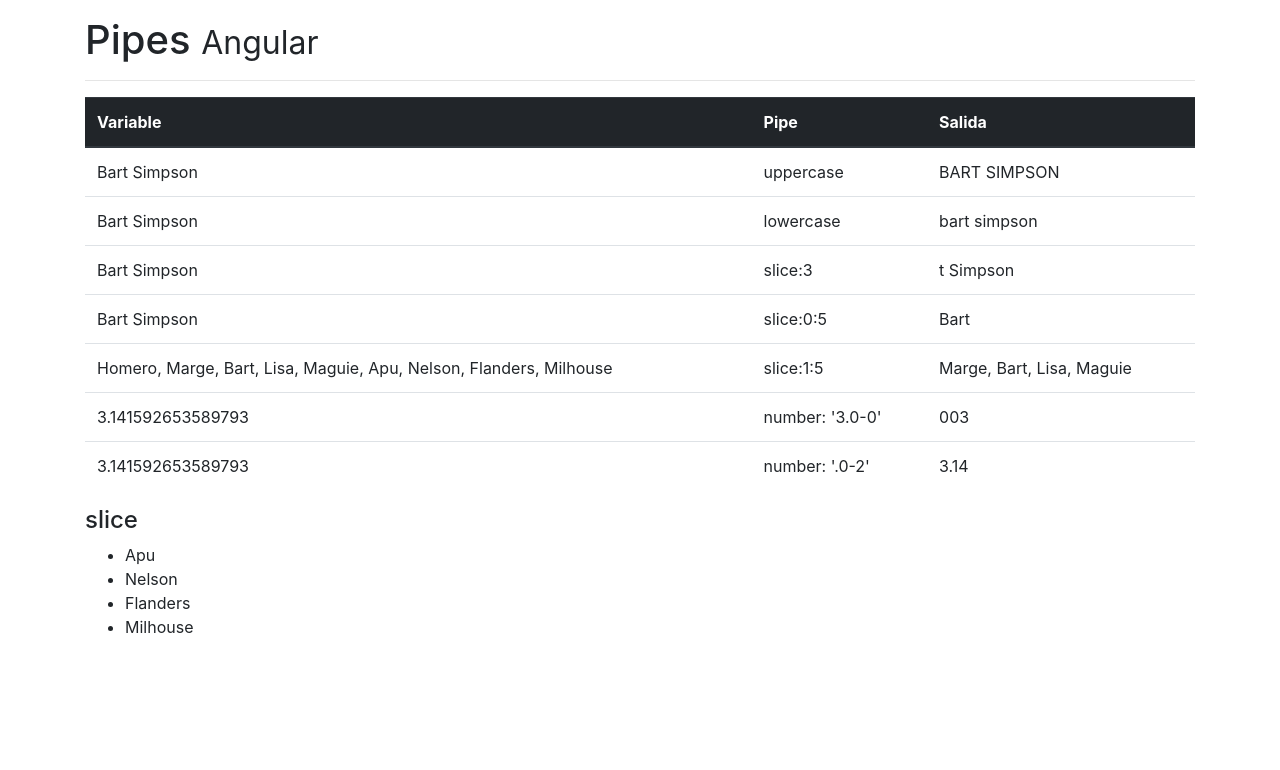
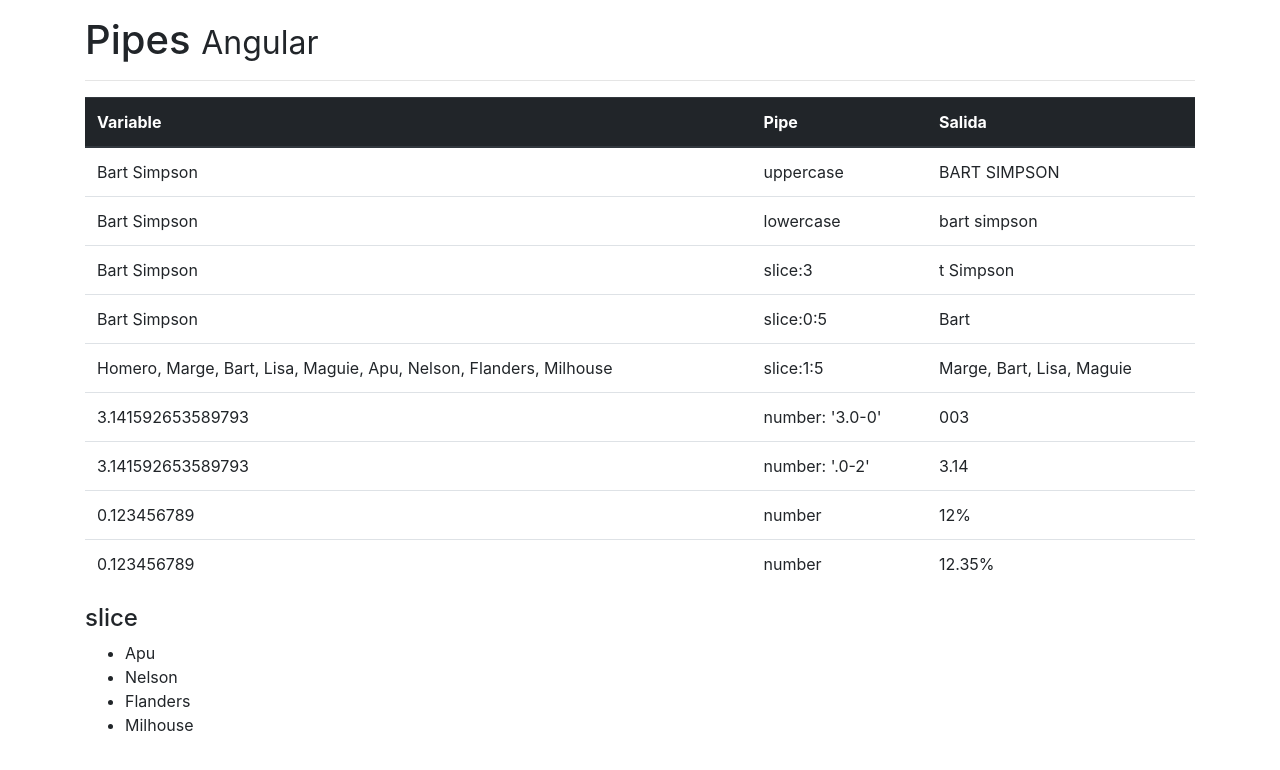
Before and after one commit to AxMar1221/pipes, an Angular app: page / in a window 1280 px wide. Shown: the top 770 px of the page. Built offline with nearby package versions, Linux system fonts and the light colour scheme.

Commit message:
porcentaje

```diff
--- a/src/app/app.component.html
+++ b/src/app/app.component.html
@@ -47,6 +47,16 @@
           <td> number: '.0-2' </td>
           <td>{{ PI | number:'.0-2' }}</td>
         </tr>
+        <tr>
+          <td>{{ porcentaje }}</td>
+          <td> number </td>
+          <td>{{ porcentaje | percent }}</td>
+        </tr>
+        <tr>
+          <td>{{ porcentaje }}</td>
+          <td> number </td>
+          <td>{{ porcentaje | percent: '2.2-2'}}</td>
+        </tr>
       </tbody>
     </table>
 
--- a/src/app/app.component.ts
+++ b/src/app/app.component.ts
@@ -9,5 +9,6 @@
   nombre: string = 'Bart Simpson';
 
   personajes: string[] = ['Homero', ' Marge',' Bart', ' Lisa', ' Maguie', ' Apu', ' Nelson', ' Flanders', ' Milhouse']
-  PI: number = Math.PI
+  PI: number = Math.PI;
+  porcentaje: number = 0.123456789;
 }
```
